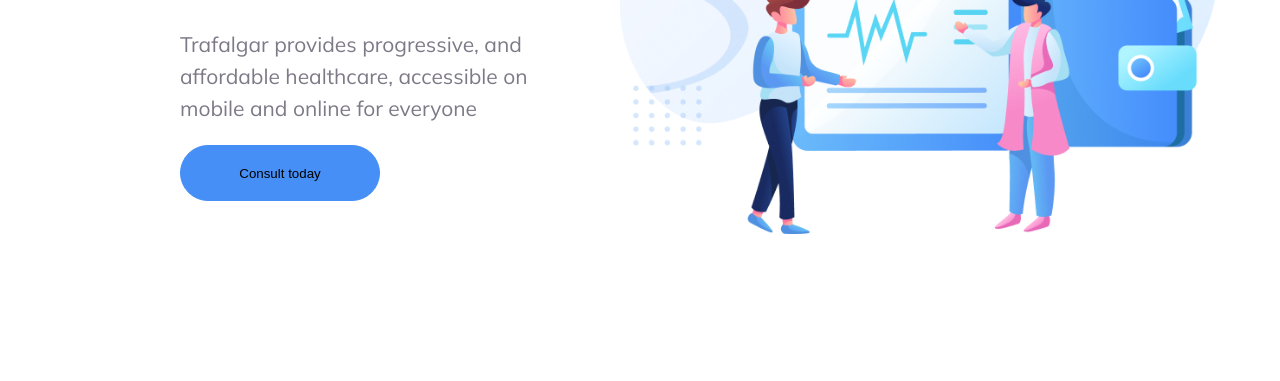
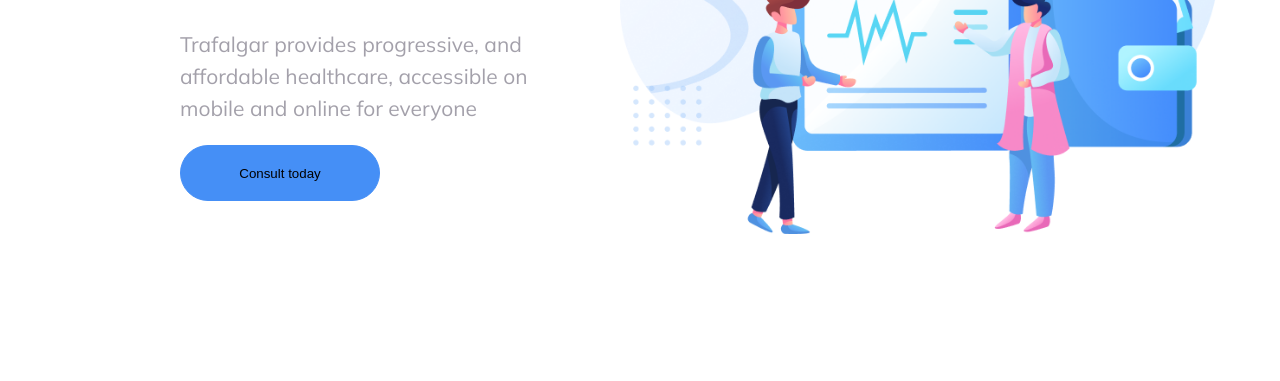
Before and after one commit to Tazika777/Trafalgar-landing-page-html-css-only-non-resp, a plain HTML site: page index.html in a window 1280 px wide. Shown: the part 416-797 px from the top of the page. Drawn offline with Linux system fonts and the light colour scheme; a web font is replaced by a local one.

Commit message:
footer-style fixed

```diff
--- a/style.css
+++ b/style.css
@@ -501,3 +501,8 @@
     font-weight: 700;
     line-height: 60px;
 }
+
+.row h5, p {
+    color: #FFF;
+    opacity: 0.7;
+}
```
